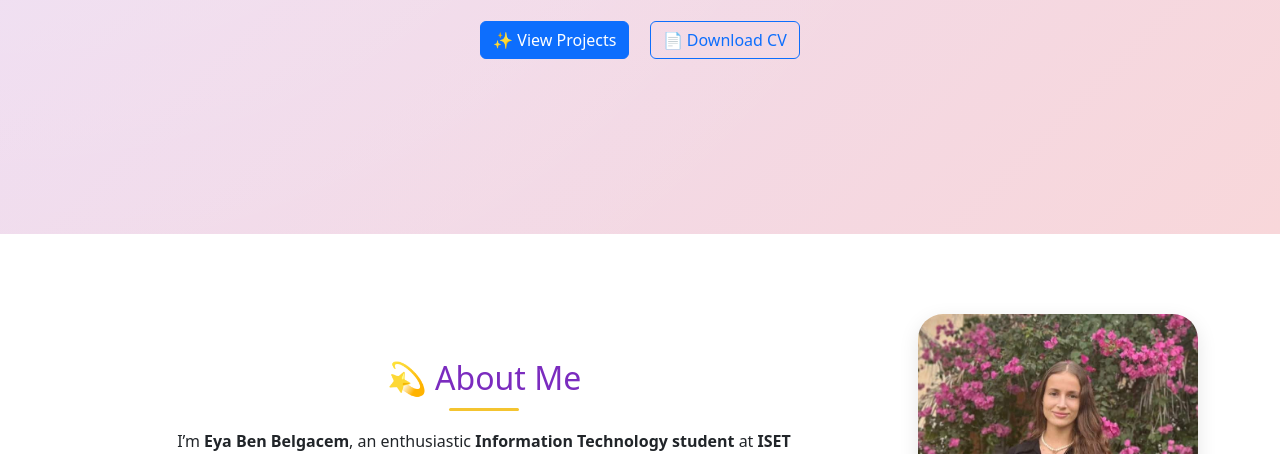
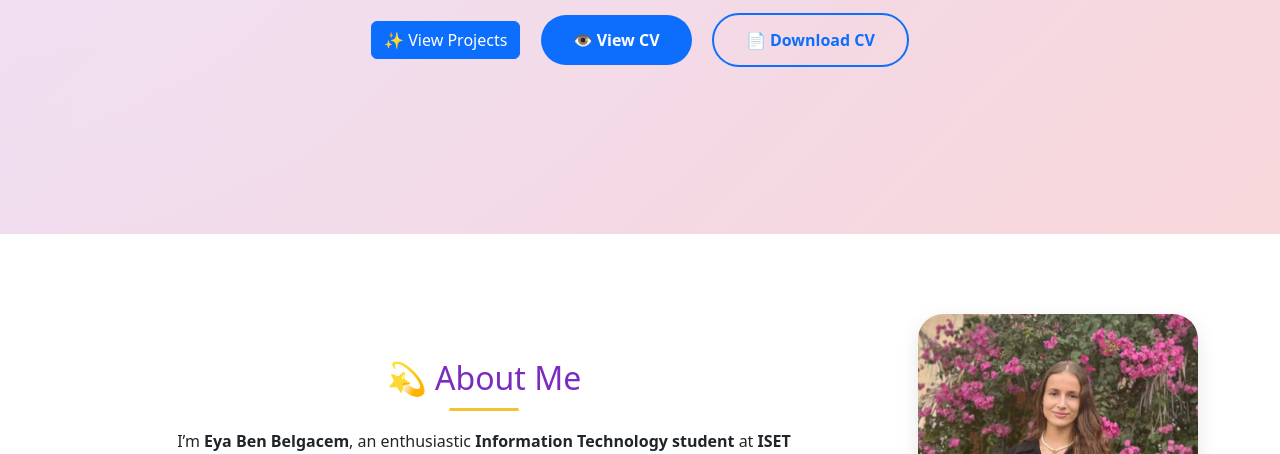
Before and after one commit to Eya-Ben-Belgacem/Portfolio_Eya_Ben_Belgacem, a plain HTML site: page index.html in a window 1280 px wide. Shown: the part 646-1100 px from the top of the page. Drawn offline with nearby package versions, Linux system fonts and the light colour scheme.

Commit message:
Ajout de la fonctionnalité de téléchargement du CV en PDF

```diff
--- a/index.html
+++ b/index.html
@@ -61,7 +61,8 @@
       </p>
       <div class="buttons fade-in-delay3">
         <a href="#projects" class="btn btn-primary me-2">✨ View Projects</a>
-<a href="cv/eya-ben-belgacem.pdf" target="_blank" class="btn btn-outline-primary">📄 Download CV</a>
+<a href="cv/eya-ben-belgacem.pdf" target="_blank" class="btn btn-violet me-2">👁️ View CV</a>
+<a href="cv/eya-ben-belgacem.pdf" download class="btn btn-outline-violet">📄 Download CV</a>
       </div>
     </div>
   </section>
--- a/style.css
+++ b/style.css
@@ -62,7 +62,6 @@ p{max-width:650px;margin:auto;line-height:1.8;}
 .btn:hover{background:var(--gold);color:var(--violet);}
 .btn-outline{border:2px solid var(--violet);color:var(--violet);}
 .btn-outline:hover{background:var(--violet);color:white;}
-
 /* About */
 .section{padding:5rem 1rem;text-align:center;}
 .about{display:flex;flex-wrap:wrap;align-items:center;justify-content:center;gap:2rem;max-width:1000px;margin:auto;}
@@ -168,3 +167,36 @@ body {
 .navbar-nav .nav-link.active {
   color: var(--gold);
 }
+/* === Boutons CV bleus identiques à Bootstrap === */
+.btn-violet,
+.btn-outline-violet {
+  border-radius: 30px !important;
+  padding: 0.8rem 2rem !important;
+  font-weight: 600 !important;
+  transition: all 0.3s ease !important;
+  font-family: var(--font);
+}
+
+/* Bleu principal comme le bouton "View Projects" */
+.btn-violet {
+  background-color: #0d6efd !important; /* même bleu que Bootstrap */
+  color: #fff !important;
+  border: none !important;
+}
+.btn-violet:hover {
+  background-color: #0b5ed7 !important; /* bleu plus foncé au hover */
+  color: #fff !important;
+  transform: translateY(-2px);
+}
+
+/* Version contour (Download CV) */
+.btn-outline-violet {
+  border: 2px solid #0d6efd !important;
+  color: #0d6efd !important;
+  background: transparent !important;
+}
+.btn-outline-violet:hover {
+  background-color: #0d6efd !important;
+  color: #fff !important;
+  transform: translateY(-2px);
+}
```
